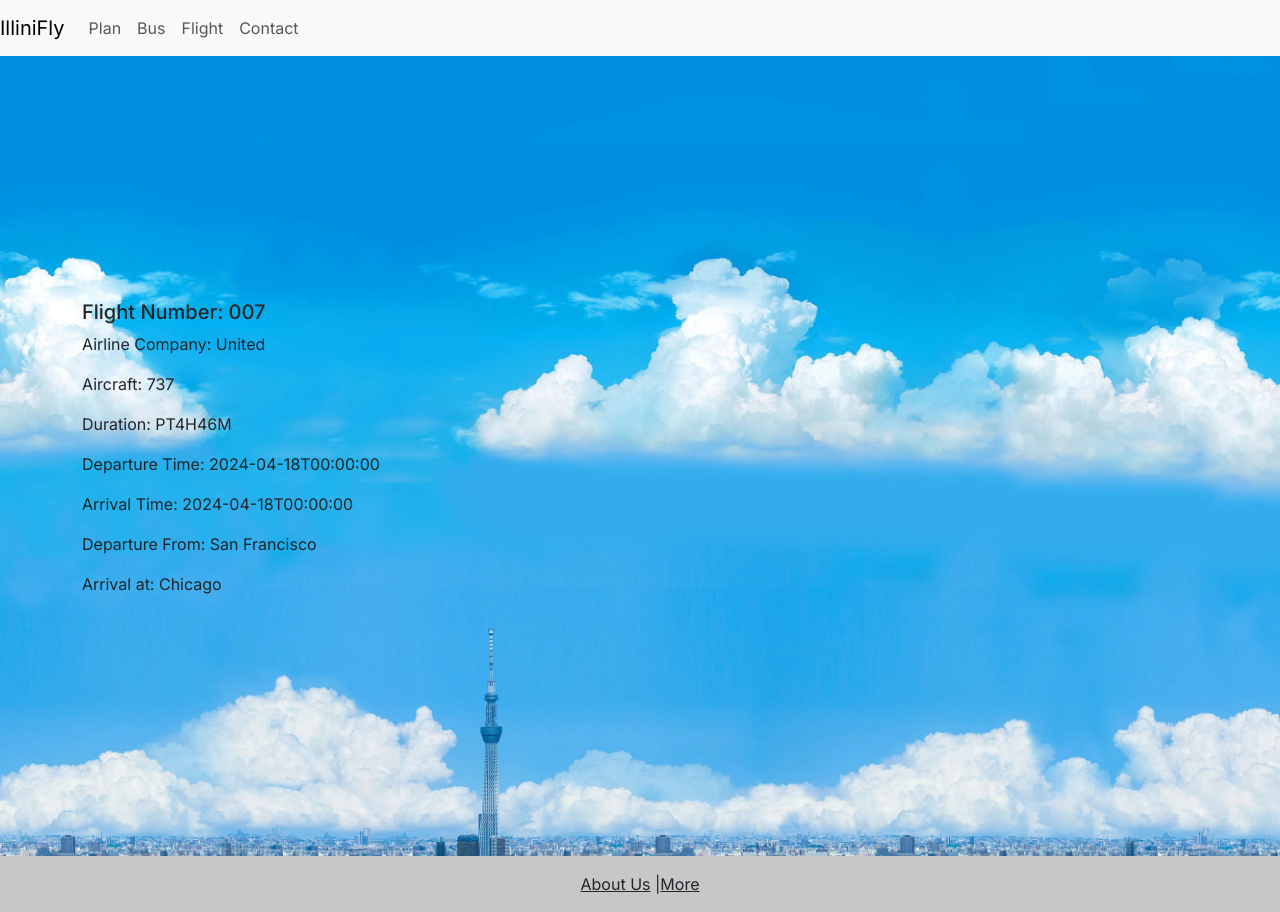
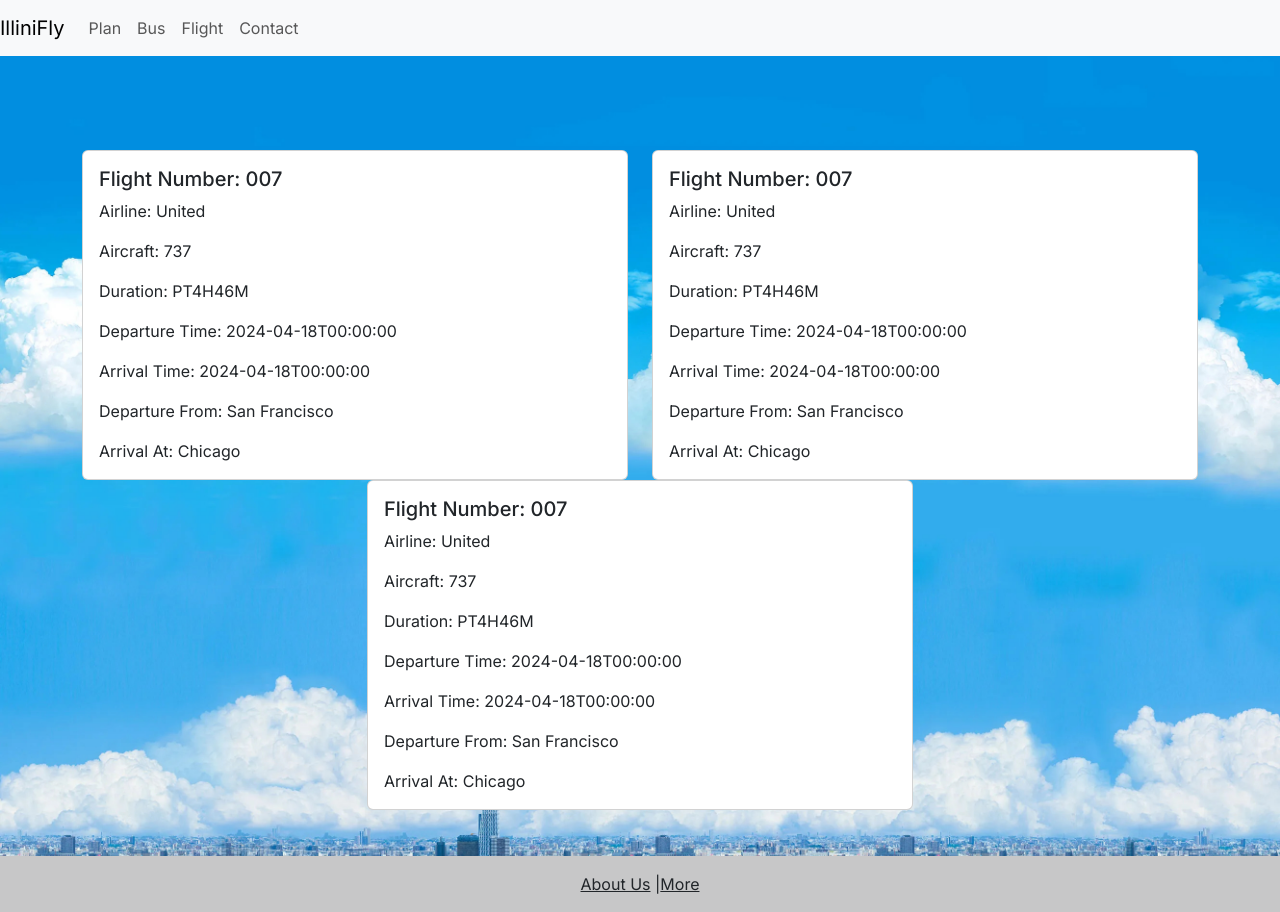
Before and after one commit to CS196Illinois/Group12-SP24, a Next.js app in the folder Project/my-app/: page /result in a window 1280 px wide. Built offline with nearby package versions, Linux system fonts and the light colour scheme; no server answers.

Commit message:
Neater card

```diff
--- a/Project/my-app/app/result/page.js
+++ b/Project/my-app/app/result/page.js
@@ -26,55 +26,86 @@ class PlanObject {
         this.aTime = aTime
     }
 }
+const FlightCard = ({ flight }) => (
+    <div className="col-md-6">
+        <div className="card">
+            <div className="card-body">
+                <h5 className="card-title">Flight Number: {flight.flightNum}</h5>
+                <p className="card-text">Airline: {flight.airline}</p>
+                <p className="card-text">Aircraft: {flight.aircraft}</p>
+                <p className="card-text">Duration: {flight.duration}</p>
+                <p className="card-text">Departure Time: {flight.dTime}</p>
+                <p className="card-text">Arrival Time: {flight.aTime}</p>
+                <p className="card-text">Departure From: {flight.toName}</p>
+                <p className="card-text">Arrival At: {flight.fromName}</p>
+            </div>
+        </div>
+    </div>
+);
 
-var arrOfFlights = Array(1);
+
+
+var arrOfFlights = Array(3);
 arrOfFlights[0] = new PlanObject("SFO", "San Francisco", "ORD", "Chicago", "United", "007", "737", "PT4H46M", "2024-04-18T00:00:00", "2024-04-18T00:00:00");
+arrOfFlights[1] = new PlanObject("JFO", "San Francisco", "ORD", "Chicago", "United", "007", "737", "PT4H46M", "2024-04-18T00:00:00", "2024-04-18T00:00:00");
+arrOfFlights[2] = new PlanObject("JFO", "San Francisco", "ORD", "Chicago", "United", "007", "737", "PT4H46M", "2024-04-18T00:00:00", "2024-04-18T00:00:00");
 
 
 export default function Page() {
-    var searchParams = useSearchParams()
-    console.log(`api called ${searchParams.get("from")}`)
-    generatePlan(searchParams.get("from"),searchParams.get("to"),searchParams.get("date"))
-    formatPlan()
+
+    const [flights, setFlights] = useState([]);
+    const searchParams = useSearchParams();
+
+    //generatePlan()
+
+    /*
+    useEffect(() => {
+
+        setFlights(arrOfFlights);
+        async function fetchFlights() {
+            const from = searchParams.get("from");
+            const to = searchParams.get("to");
+            const date = searchParams.get("date");
+
+            try {
+                const response = await axios.get(
+                    `https://timetable-lookup.p.rapidapi.com/TimeTable/${from}/${to}/${date}/`,
+                    {
+                        headers: {
+                            'X-RapidAPI-Key': 'your-key-here',
+                            'X-RapidAPI-Host': 'timetable-lookup.p.rapidapi.com',
+                        },
+                        params: { Results: '25', Connection: 'NONSTOP' },
+                    }
+                );
+
+                const xmlData = response.data;
+                const flightDetails = extractFlightDetails(xmlData);
+
+                setFlights(flightDetails);
+            } catch (error) {
+                console.error("Error fetching flights:", error);
+            }
+        }
+
+        fetchFlights();
+
+    }, [searchParams]); // Dependencies ensure this effect only runs when these values change.
+    */
+
     return (
         <div className='position-relative d-flex align-items-center justify-content-center vh-100'>
-            <img src="./hnbay.jpg" className="img-fluid position-absolute top-0 start-0 w-100 h-100" style={{ objectFit: 'cover',zIndex:-10 }} alt="background" />
+            <img src="./hnbay.jpg" className="img-fluid position-absolute top-0 start-0 w-100 h-100" style={{ objectFit: 'cover', zIndex: -10 }} alt="background" />
 
             <div className="container" id="cardContainer">
                 <div className="row mt-5 align-items-center justify-content-center">
-                    <div className="col-md-6">
-                        <h4>Airline Information</h4>
-                        <div className="card">
-                            <img src="./assets/airline.jpg" style={{ width: '100%', height: '300px', objectFit: 'cover' }} className="card-img-top" alt="Airline" />
-                            <div className="card-body">
-                                <h5 className="card-title">Airline Name</h5>
-                                <p className="card-text">Flight details, timings, and price.</p>
-                                <a href="#" className="btn btn-primary">Select</a>
-                            </div>
-                        </div>
-                    </div>
-
-                    <div className="col-md-6">
-                        <h4>Bus Route Information</h4>
-                        <div className="card">
-                            <img src="./assets/bus.jpg" style={{ width: '100%', height: '300px', objectFit: 'cover' }} className="card-img-top" alt="Bus" />
-                            <div className="card-body">
-                                <h5 className="card-title">Bus Company Name</h5>
-                                <p className="card-text">Route details, timings, and price.</p>
-                                <a href="#" className="btn btn-primary">Select</a>
-                            </div>
-                        </div>
-                    </div>
+                    {arrOfFlights.map((flight, index) => (
+                        <FlightCard key={index} flight={flight} />
+                    ))}
                 </div>
-
-                {/* <div className="row mt-5">
-                    <div className="col text-right">
-                        <button type="button" className="btn btn-primary btn-lg">Next</button>
-                    </div>
-                </div>       */}
             </div>
         </div>
-    )
+    );
 }
 
 
```
